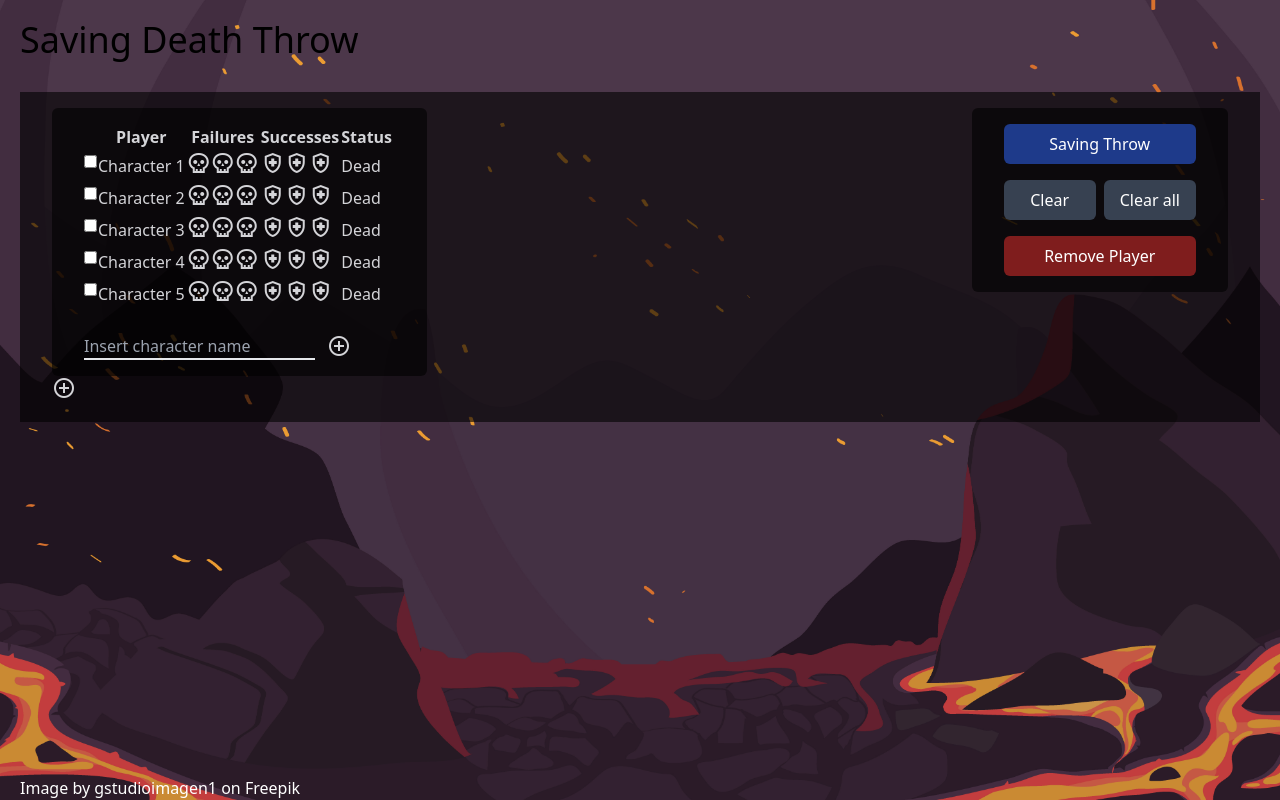
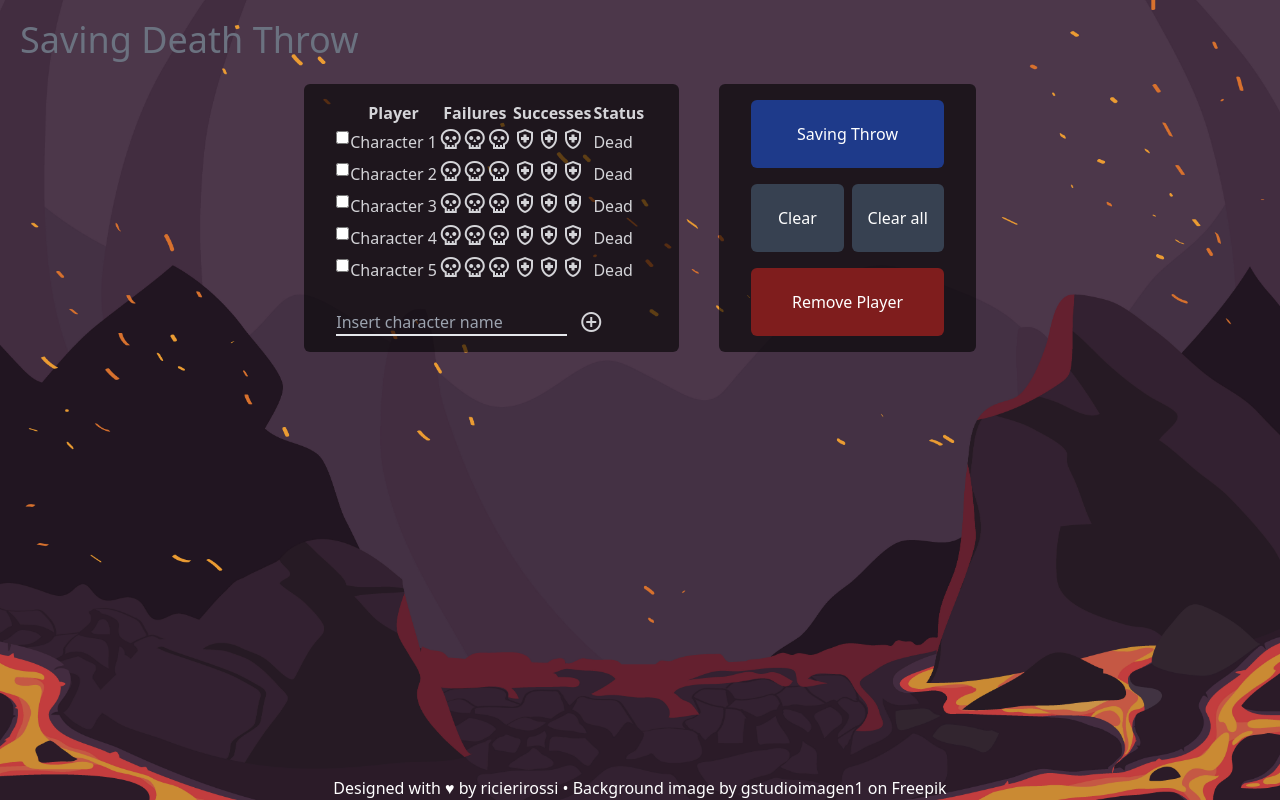
Before and after one commit to ricierirossi/death-saving-throw, a Vue app: page / in a window 1280 px wide. Built offline with nearby package versions, Linux system fonts and the light colour scheme.

Commit message:
Update App.vue
Add CSS classes

```diff
--- a/src/App.vue
+++ b/src/App.vue
@@ -6,24 +6,27 @@ import ButtonSection from "./components/ButtonSection.vue";
 <template>
     <div class="h-screen bg-lava bg-cover bg-bottom p-5">
         <header>
-            <h1 class="text-4xl">Saving Death Throw</h1>
+            <h1 class="text-4xl text-gray-500 text-">Saving Death Throw</h1>
         </header>
-        <main class="mt-8 px-8 py-4 bg-transparent-black text-zinc-300">
-            <div class="flex justify-between">
-                <section>
-                    <StatusTable />
-                    <span class="material-symbols-outlined">add_circle</span>
-                </section>
-                <section>
-                    <ButtonSection />
-                </section>
+        <main class="mt-6">
+            <div
+                class="w-full flex flex-col md:flex-row md:justify-center md:gap-10"
+            >
+                <StatusTable />
+                <ButtonSection />
             </div>
         </main>
-        <footer class="absolute bottom-0 text-white">
+        <footer
+            class="absolute bottom-0 left-0 w-screen text-center text-white"
+        >
+            <a href="https://github.com/ricierirossi" target="_blank"
+                >Designed with ♥ by ricierirossi</a
+            >
+            <span> • </span>
             <a
                 href="https://br.freepik.com/vetores-gratis/vulcao-quente-da-paisagem-com-fluxo-de-lava_25377031.htm#query=background%20site%20rpg&position=0&from_view=search&track=ais&uuid=219049bc-68f4-4fbf-bd76-9dacdce33838"
                 target="_blank"
-                >Image by gstudioimagen1</a
+                >Background image by gstudioimagen1</a
             >
             on Freepik
         </footer>
```
